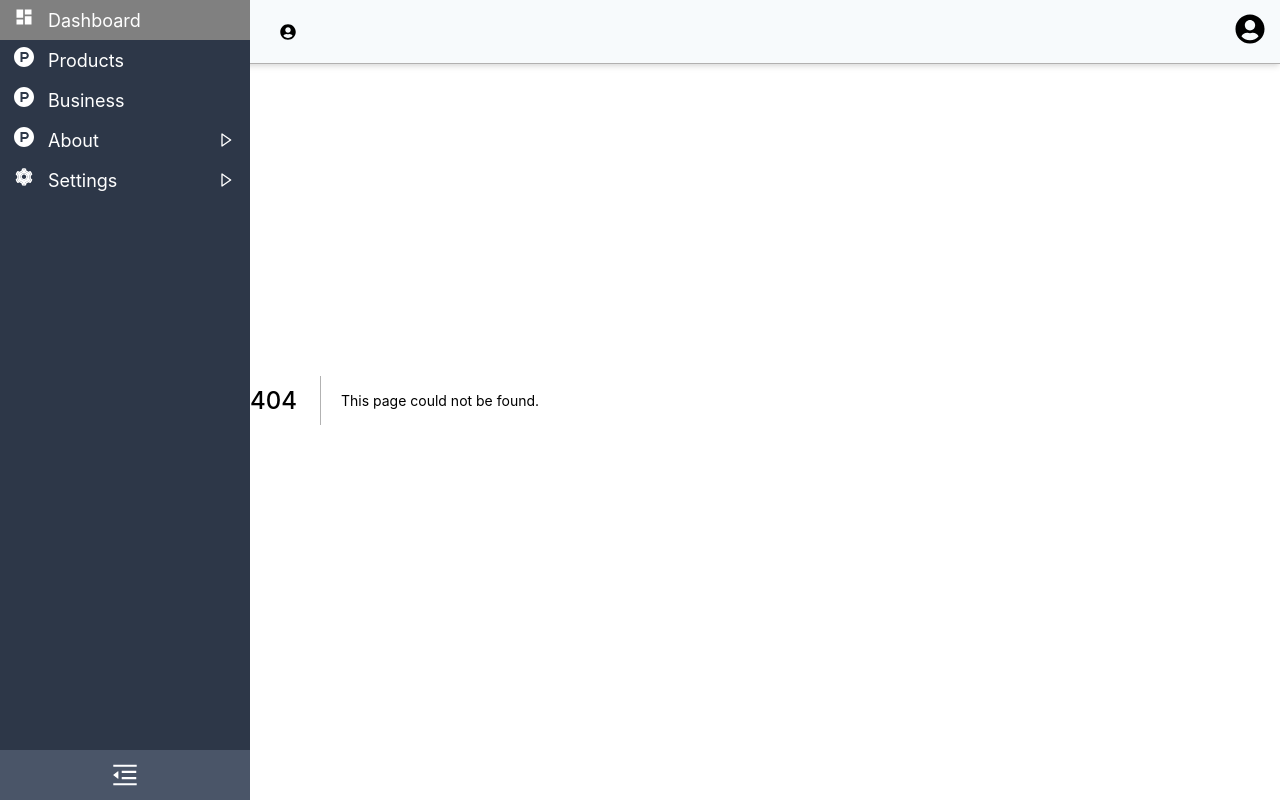
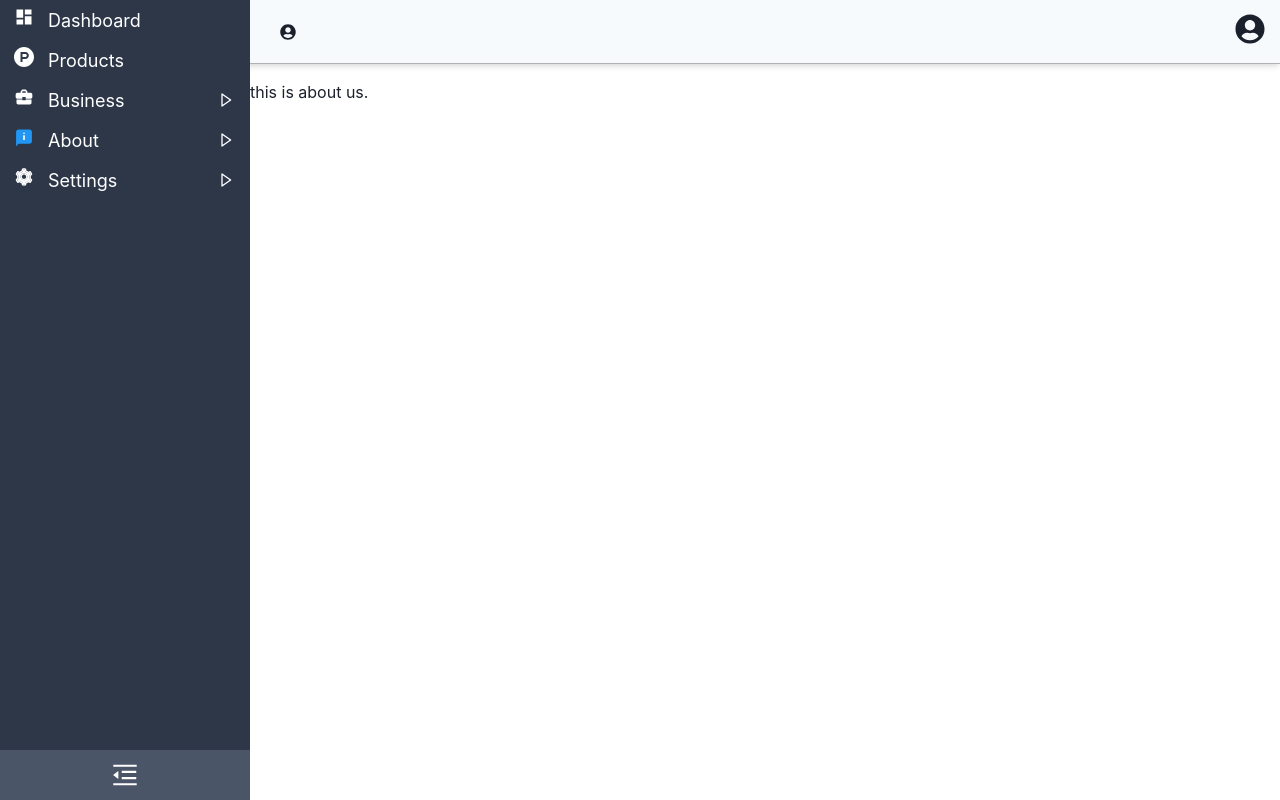
Before and after one commit to mahbubsk/sidenav-nextjs, a Next.js app: page /about-us in a window 1280 px wide. Before the commit this address had no page. Built offline with nearby package versions, Linux system fonts and the light colour scheme.

Commit message:
added: active color and tooltip added

```diff
--- a/Components/Sidenav/NavItem.jsx
+++ b/Components/Sidenav/NavItem.jsx
@@ -1,27 +1,37 @@
 import Link from 'next/link';
+import { useRouter } from 'next/router'
 
 import {
     Flex, Box, Icon, Spacer, chakra
 } from '@chakra-ui/react';
 import {BiRightArrow} from 'react-icons/bi';
 
+import sidebarStyles from '../../styles/Sidebar.module.css';
+import Tooltip from './Tooltip';
+
 const NavItem = (props) => {
     const {
             name, icon, collapse,
             setCollapse, hasChild, link,
             menuNumber, isChild, toggleChild,
-            setSidebar, sidebar
+            setSidebar, sidebar, childItem, matchPath
         } = props;
+
+    const {pathname} = useRouter();
+    const bgColor_Hover_Active = "#4a5568";
 
     const clickHandler = (menuNumber) => {
 
 
-        if(window.innerWidth > 1363){
+        if(window.innerWidth > 1363 && sidebar){
             let sidebarClone = [...sidebar];
             sidebarClone[menuNumber-1].toggleChild = !sidebarClone[menuNumber-1].toggleChild;
             setSidebar(sidebarClone);
             hasChild && setCollapse(true);
-        } else if(window.innerWidth < 1363) {
+
+
+        } else if(window.innerWidth < 1363 && sidebar) {
+
             let sidebarClone = [...sidebar];
             sidebarClone[menuNumber-1].toggleChild = !sidebarClone[menuNumber-1].toggleChild;
             setSidebar(sidebarClone);
@@ -29,16 +39,21 @@ const NavItem = (props) => {
         }
     }
 
+
     return (
         <Link href={link} key={menuNumber}>
             <Flex
+                bg={pathname===matchPath && bgColor_Hover_Active}
+                color={pathname===matchPath ? "teal.200" : 'white'}
                 alignItems="center"
-                height="40px" _hover={{bg:'gray'}}
+                height="40px"
+                _hover={{bg:bgColor_Hover_Active}}
                 cursor="pointer"
                 transition="all 0.3s"
                 overflow="hidden"
                 pl={isChild && "12px"}
                 onClick={() => clickHandler(menuNumber)}
+                className={sidebarStyles.sidenavItem}
             >
                 <Box mx="3.5">
                     <Icon fontSize="20px" as={icon}/>
@@ -58,6 +73,16 @@ const NavItem = (props) => {
                         </Box>
                     </>
                 }
+
+                {
+                    !collapse && window.innerWidth > 1024 &&
+                    <Tooltip
+                        childItem={childItem}
+                        menuNumber={menuNumber}
+                        hasChild={hasChild}
+                        name={name}
+                    />
+                }
             </Flex>
         </Link>
 
--- a/Components/Sidenav/NavbarData.js
+++ b/Components/Sidenav/NavbarData.js
@@ -2,9 +2,10 @@ import {BiRightArrow} from 'react-icons/bi';
 import {
     AiTwotoneSetting
 } from 'react-icons/ai';
-import {MdDashboard} from 'react-icons/md';
+import {MdDashboard, MdBusinessCenter} from 'react-icons/md';
 import {GrProductHunt} from 'react-icons/gr';
 import {SiGoogleanalytics} from 'react-icons/si';
+import {FcAbout} from 'react-icons/fc';
 
 const sidenavData = [
     {
@@ -27,19 +28,37 @@ const sidenavData = [
     },
     {
         name: "Business",
-        matchPath: "/business",
-        link:"/business",
-        hasChild: false,
-        icon: GrProductHunt,
+        matchPath: "",
+        link:"",
+        hasChild: true,
+        icon: MdBusinessCenter,
         toggleChild: false,
-        menuNumber: 3
+        menuNumber: 3,
+        child:[
+            {
+                name: "Business Config",
+                matchPath: "/business-config",
+                link:"/business-config",
+                hasChild: false,
+                isChild:true,
+                icon: MdBusinessCenter
+            },
+            {
+                name: "About business",
+                matchPath: "/about-business",
+                link:"/about-business",
+                hasChild: false,
+                isChild: true,
+                icon: MdBusinessCenter
+            }
+        ]
     },
     {
         name: "About",
         matchPath: "",
         link:"",
         hasChild: true,
-        icon: GrProductHunt,
+        icon: FcAbout,
         toggleChild: false,
         menuNumber: 4,
         child:[
@@ -49,7 +68,7 @@ const sidenavData = [
                 link:"/about-us",
                 hasChild: false,
                 isChild:true,
-                icon: SiGoogleanalytics
+                icon: FcAbout
             },
             {
                 name: "About Company",
@@ -57,7 +76,7 @@ const sidenavData = [
                 link:"/about-company",
                 hasChild: false,
                 isChild: true,
-                icon: SiGoogleanalytics
+                icon: FcAbout
             }
         ]
     },
--- a/Components/Sidenav/Sidenav.jsx
+++ b/Components/Sidenav/Sidenav.jsx
@@ -1,6 +1,3 @@
-// import { useEffect } from 'react';
-// import axios from 'axios';
-// import Link from 'next/link';
 import {useState} from 'react';
 import {
     Box, Flex, Icon, Spacer
@@ -8,13 +5,13 @@ import {
 import {
     AiOutlineMenuFold,
     AiOutlineMenuUnfold,
-    AiTwotoneSetting
 } from 'react-icons/ai';
-import {MdDashboard} from 'react-icons/md';
-import {GrProductHunt} from 'react-icons/gr';
-
 import NavItem from './NavItem';
 import NavbarData from './NavbarData';
+import sidebarStyles from '../../styles/Sidebar.module.css';
+import Tooltip from './Tooltip';
+
+
 
 const Sidenav = ({collapse, setCollapse}) => {
 
@@ -60,7 +57,6 @@ const Sidenav = ({collapse, setCollapse}) => {
                    sidebar && sidebar.map((item,index)=>{
                         return (
                             <>
-                                {/* {console.log({index})} */}
                                 <NavItem
                                     link={item.link}
                                     hasChild={item.hasChild}
@@ -72,10 +68,13 @@ const Sidenav = ({collapse, setCollapse}) => {
                                     setSidebar={setSidebar}
                                     menuNumber={item.menuNumber}
                                     toggleChild={item.toggleChild}
+                                    childItem={item.child}
+                                    matchPath={item.matchPath}
                                 />
                                 {
                                     item.toggleChild && item.child && item.child.length > 0 && item.child.map((childItem,j)=>{
                                         return (
+                                            <>
                                                 <NavItem
                                                     key={j}
                                                     link={childItem.link}
@@ -85,7 +84,9 @@ const Sidenav = ({collapse, setCollapse}) => {
                                                     icon={childItem.icon}
                                                     collapse={collapse}
                                                     setCollapse={setCollapse}
+                                                    matchPath={childItem.matchPath}
                                                 />
+                                            </>
                                         )
                                     })
                                 }
@@ -93,6 +94,8 @@ const Sidenav = ({collapse, setCollapse}) => {
                         )
                     })
                 }
+
+
 
             </ul>
 
--- /dev/null
+++ b/Components/Sidenav/Tooltip.jsx
@@ -0,0 +1,61 @@
+import React from 'react';
+import Link from 'next/link';
+import {
+    Box
+} from '@chakra-ui/react';
+
+import sidebarStyles from '../../styles/Sidebar.module.css';
+
+
+// import {Scrollbars} from 'react-custom-scrollbars';
+
+function Tooltip({childItem, menuNumber, hasChild, name}) {
+
+    // console.log(childItem, menuNumber);
+
+
+    const topValue = (menuNumber)*15;
+    return (
+
+        <Box
+            top={`${topValue}px`}
+            // top="50px"
+            className={sidebarStyles.tooltipBox}>
+            <Box
+                bg="#2d3748"
+                fontWeight="600"
+                py="2"
+                color="white"
+                fontSize="18px"
+                borderRadius={!hasChild && "10px"}
+                borderTopLeftRadius={hasChild && "10px"}
+                borderTopRightRadius={hasChild && "10px"}
+                textAlign="center"
+                ml="10px"
+                width="96%"
+            >
+                {name}
+            </Box>
+            {
+                hasChild &&
+                <ul className={sidebarStyles.tooltipItems}>
+                    {
+                        childItem && childItem.length > 0 &&
+                        childItem.map((item,i)=>{
+                            return (
+                            <li className={sidebarStyles.tooltipItem}>
+                                    <Link href={item.link}>
+                                        <span>{item.name}</span>
+                                    </Link>
+                                </li>
+                            )
+                        })
+                    }
+                </ul>
+            }
+
+        </Box>
+    )
+}
+
+export default Tooltip;
--- /dev/null
+++ b/pages/about-us.js
@@ -0,0 +1,11 @@
+import { Box } from '@chakra-ui/react';
+
+const aboutUs = () => {
+    return (
+        <Box mt="80px">
+            this is about us.
+        </Box>
+    )
+}
+
+export default aboutUs;
--- /dev/null
+++ b/styles/Sidebar.module.css
@@ -0,0 +1,58 @@
+.arrow-icon{
+    transform: rotate(90deg);
+}
+
+
+
+
+.sidenav-wrapper::-webkit-scrollbar{
+    width:8px !important;
+}
+
+.sidenav-wrapper::-webkit-scrollbar-thumb{
+
+    background-color: #808895;
+    border-radius: 6px;
+}
+
+.sidenavItem{
+    transition:left 0.3s;
+}
+
+.sidenavItem:hover{
+    background-color: gray;
+}
+
+.sidenavItem:hover .tooltipBox{
+    display: block !important;
+    position: absolute !important;
+    left: 55px !important;
+    color: #424242 !important;
+    background: transparent !important;
+    width: 250px !important;
+    /* z-index: 100; */
+}
+
+.tooltipBox{
+    display:none;
+}
+
+.tooltipItems {
+    background:white !important;
+    margin-left: 10px !important;
+    text-align: center !important;
+    border-radius:0 0 10px 10px;
+    border: 1px solid rgba(45, 55, 72, 0.466) !important;
+    height: 250px;
+}
+
+.tooltipItem{
+    padding:5px 10px;
+    cursor: pointer;
+    transition: all 0.2s;
+    list-style-type: none;
+}
+
+.tooltipItem:hover{
+    background: rgba(195, 193, 193, 0.308);
+}
```
Also changed, not shown: pages/about-business.js (added, +12 -0 lines), pages/about-company.js (added, +11 -0 lines), pages/business-config.js (added, +12 -0 lines), pages/business.js (added, +11 -0 lines), pages/google-analytics.js (added, +11 -0 lines), 2 other files (tests, documents, lock files or other folders). Lines whose indentation alone changed are shown as unchanged.
